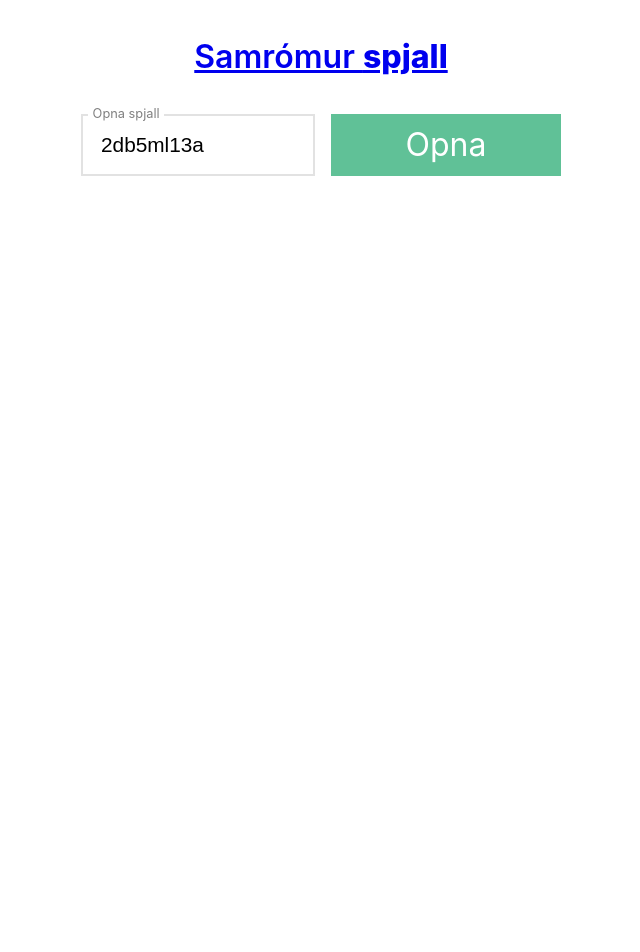
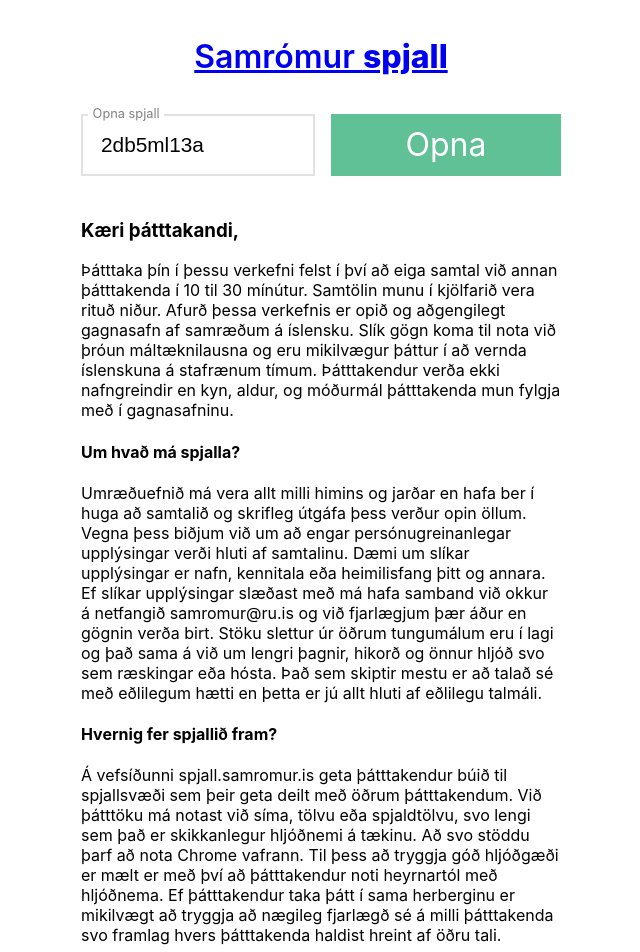
Before and after one commit to cadia-lvl/samromur-chat, a React app in the folder frontend/: page / in a window 1280 px wide. Shown: the top 952 px of the page, without its empty margins (319-959 px from the left). Before the commit the page ends 800 px from the top, so only its background shows below. Built offline with nearby package versions, Linux system fonts and the light colour scheme.

Commit message:
welcome text on frontpage

```diff
--- a/frontend/src/components/frontpage/index.tsx
+++ b/frontend/src/components/frontpage/index.tsx
@@ -8,6 +8,8 @@
 import TextInput from '../ui/input/text-input';
 
 import Layout from '../ui/layout';
+
+import NewTabLink from '../setup/new-tab-link';
 
 const FrontPageContainer = styled.div`
     display: flex;
@@ -45,6 +47,10 @@
 
 
 const UrlInput = styled(TextInput)`
+gap: 0.5rem;
+`;
+
+const WelcomeTextContainer = styled.div`
 
 `;
 
@@ -90,7 +96,36 @@
                             <span>Opna</span>
                         </SubmitButton>
                     </JoinContainer>
-
+                    <WelcomeTextContainer>
+                        <h3>Kæri þátttakandi,</h3>
+                        <p>
+                            Þátttaka þín í þessu verkefni felst í því að eiga samtal við annan þátttakenda í 10 til 30
+                            mínútur. Samtölin munu í kjölfarið vera rituð niður. Afurð þessa verkefnis er opið og
+                            aðgengilegt gagnasafn af samræðum á íslensku. Slík gögn koma til nota við þróun máltæknilausna
+                            og eru mikilvægur þáttur í að vernda íslenskuna á stafrænum tímum. Þátttakendur verða ekki
+                            nafngreindir en kyn, aldur, og móðurmál þátttakenda mun fylgja með í gagnasafninu.
+                        </p>
+                        <h4>Um hvað má spjalla?</h4>
+                        <p>
+                            Umræðuefnið má vera allt milli himins og jarðar en hafa ber í huga að samtalið og skrifleg
+                            útgáfa þess verður opin öllum. Vegna þess biðjum við um að engar persónugreinanlegar upplýsingar
+                            verði hluti af samtalinu. Dæmi um slíkar upplýsingar er nafn, kennitala eða heimilisfang þitt og
+                            annara. Ef slíkar upplýsingar slæðast með má hafa samband við okkur á netfangið samromur@ru.is
+                            og við fjarlægjum þær áður en gögnin verða birt. Stöku slettur úr öðrum tungumálum eru í lagi og
+                            það sama á við um lengri þagnir, hikorð og önnur hljóð svo sem ræskingar eða hósta. Það sem
+                            skiptir mestu er að talað sé með eðlilegum hætti en þetta er jú allt hluti af eðlilegu talmáli.
+                        </p>
+                        <h4>Hvernig fer spjallið fram?</h4>
+                        <p>
+                            Á vefsíðunni spjall.samromur.is geta þátttakendur búið til spjallsvæði sem þeir geta deilt með
+                            öðrum þátttakendum. Við þátttöku má notast við síma, tölvu eða spjaldtölvu, svo lengi sem það er
+                            skikkanlegur hljóðnemi á tækinu. Að svo stöddu þarf að nota Chrome vafrann. Til þess að tryggja
+                            góð hljóðgæði er mælt er með því að þátttakendur noti heyrnartól með hljóðnema. Ef þátttakendur
+                            taka þátt í sama herberginu er mikilvægt að tryggja að nægileg fjarlægð sé á milli þátttakenda
+                            svo framlag hvers þátttakenda haldist hreint af öðru tali.
+                        </p>
+                        <NewTabLink href="https://www.youtube.com/watch?v=pwi1fD0A6L4&feature=youtu.be">Stutt demo</NewTabLink>
+                    </WelcomeTextContainer>
                 </FrontPageContainer>
             </Layout>
         );
```
